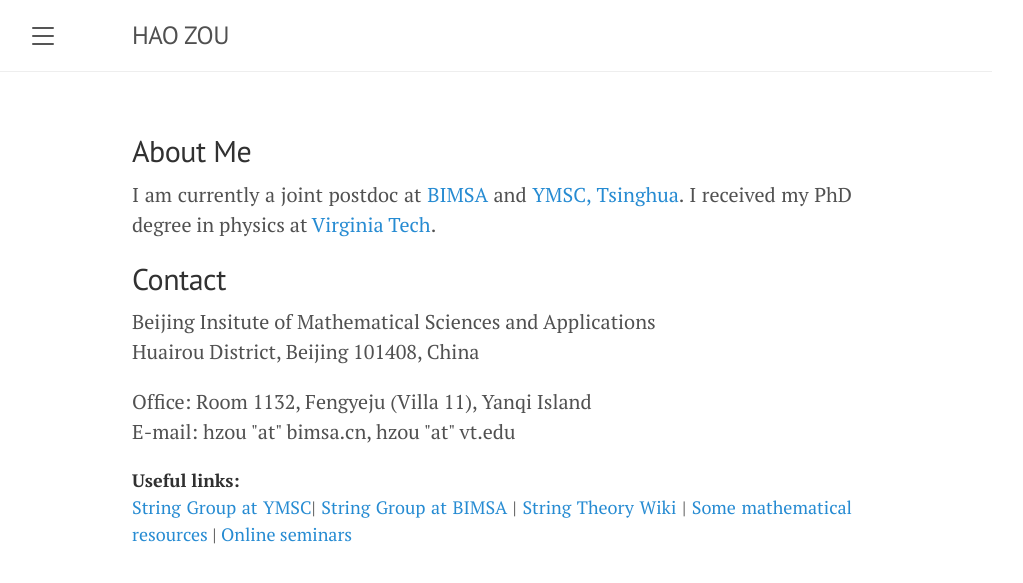
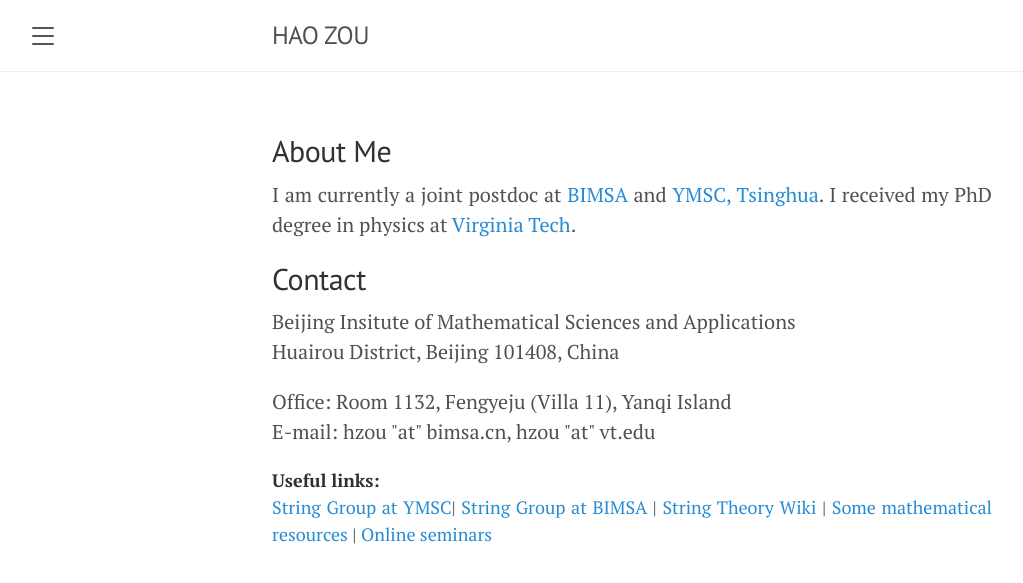
Before and after one commit to hhzou/hhzou.github.io, a Jekyll site: the page built from index.html, in a window 1280 px wide. Shown: the top 583 px of the page, without its empty margins (8-1031 px from the left). Built offline with Jekyll 4.4.1, drawn with Linux system fonts in a browser that asks for light colours.

Commit message:
Update lanyon.css

```diff
--- a/public/css/lanyon.css
+++ b/public/css/lanyon.css
@@ -39,11 +39,11 @@
 body {
     overflow-x: hidden;
     text-align: justify;
-    width: 50em;
 }
 
 html {
   font-family: "PT Serif", Georgia, "Times New Roman", serif;
+  margin: auto;
 }
 
 h1, h2, h3, h4, h5, h6 {
```
